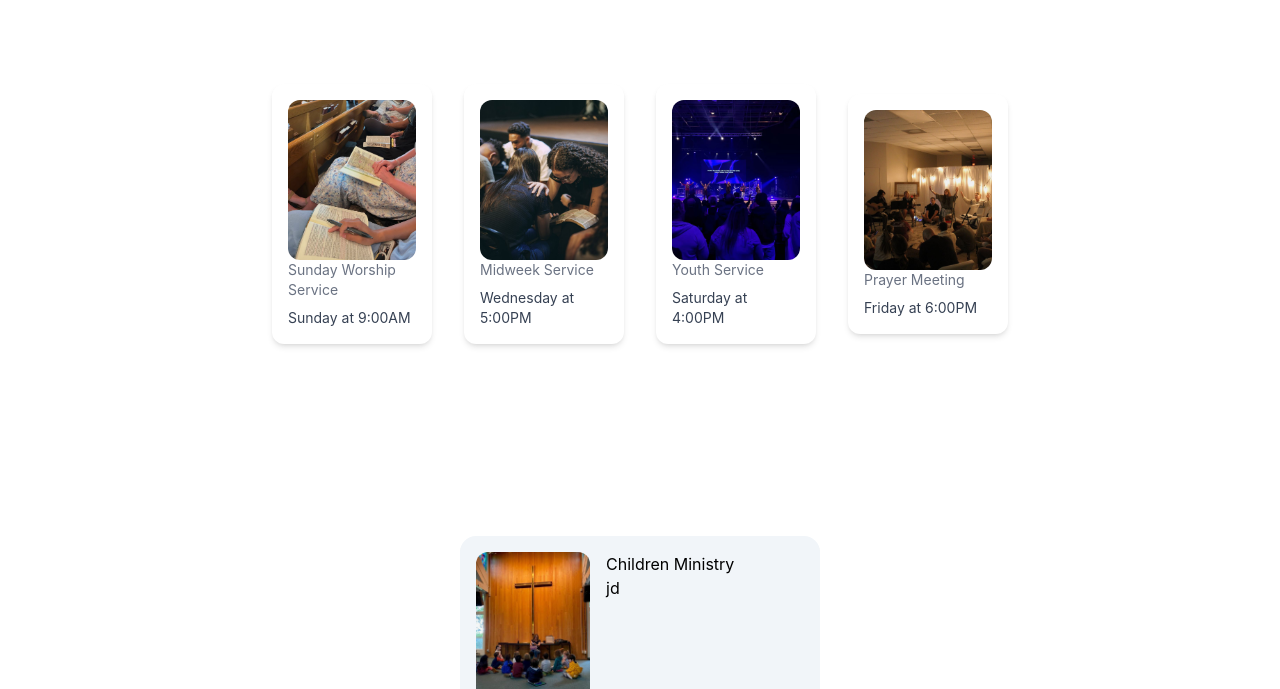
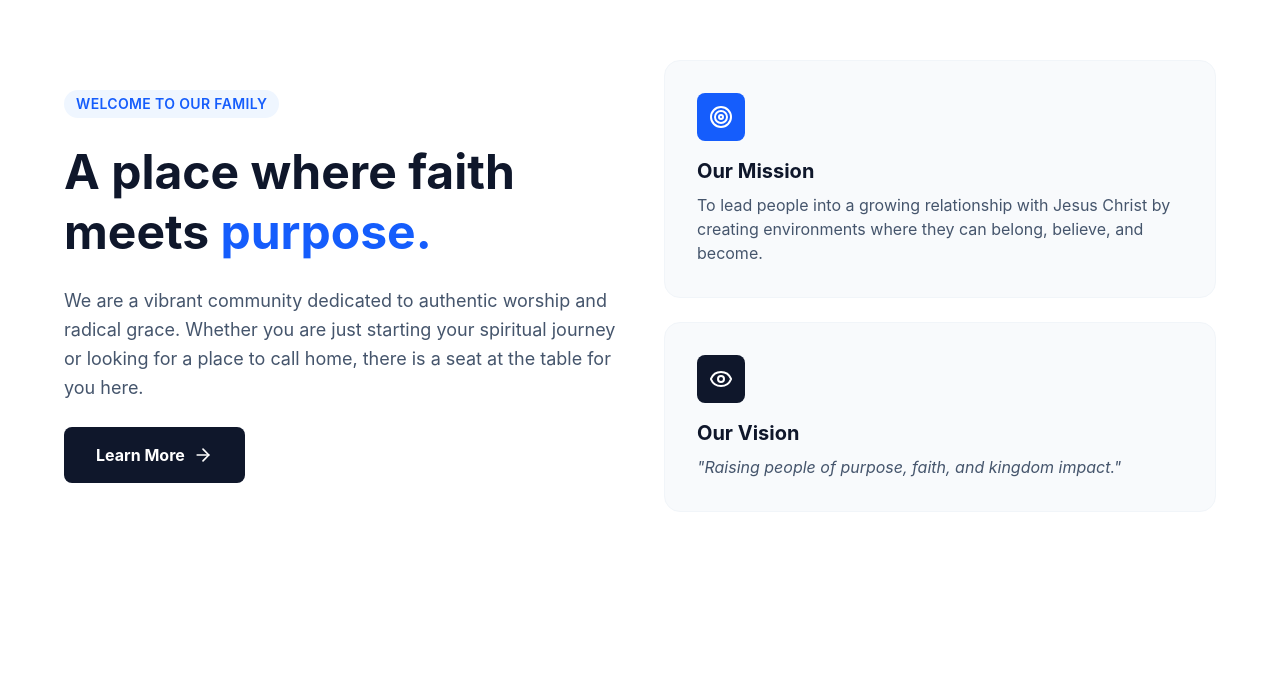
Before and after one commit to neducod/church-website, a React (Vite) app in the folder church-website/: page / in a window 1280 px wide. Shown: the part 836-1525 px from the top of the page. Built offline with nearby package versions, Linux system fonts and the light colour scheme.

Commit message:
lottie import failure

```diff
--- a/church-website/package.json
+++ b/church-website/package.json
@@ -11,6 +11,7 @@
   },
   "dependencies": {
     "@tailwindcss/vite": "^4.2.4",
+    "lucide-react": "^1.14.0",
     "react": "^19.2.5",
     "react-dom": "^19.2.5",
     "react-icons": "^5.6.0",
--- a/church-website/src/App.jsx
+++ b/church-website/src/App.jsx
@@ -10,6 +10,7 @@ import Ministry from './components/home/Ministry'
 import Sermons from './components/home/Sermons'
 import Cta from './components/home/Cta'
 import TestimonialSlider from './components/home/Testimonials'
+import AboutPreview from './components/home/About'
 
 function App() {
 
@@ -17,6 +18,7 @@ function App() {
     <>
       <NavBar/>
       <HeroSection/>
+      <AboutPreview/>
       <ServiceTime/>
       <Ministry/>
       <Sermons />
--- /dev/null
+++ b/church-website/src/components/home/About.jsx
@@ -0,0 +1,60 @@
+import React from 'react';
+import { ArrowRight, Target, Eye, Cross } from 'lucide-react';
+
+const AboutPreview = () => {
+  return (
+    <section className="bg-white py-16 px-6 md:py-24">
+      <div className="max-w-6xl mx-auto grid grid-cols-1 lg:grid-cols-2 gap-12 items-center">
+
+        {/* Left Side: Introduction */}
+        <div className="space-y-6">
+          <div className="inline-block px-3 py-1 rounded-full bg-blue-50 text-blue-600 font-semibold text-sm uppercase tracking-wide">
+            Welcome to Our Family
+          </div>
+          <h2 className="text-4xl md:text-5xl font-bold text-slate-900 leading-tight">
+            A place where faith meets <span className="text-blue-600">purpose.</span>
+          </h2>
+          <p className="text-lg text-slate-600 leading-relaxed">
+            We are a vibrant community dedicated to authentic worship and radical grace.
+            Whether you are just starting your spiritual journey or looking for a place
+            to call home, there is a seat at the table for you here.
+          </p>
+
+          <button className="flex items-center gap-2 bg-slate-900 text-white px-8 py-4 rounded-lg font-bold hover:bg-blue-600 transition-all duration-300 group">
+            Learn More
+            <ArrowRight className="w-5 h-5 group-hover:translate-x-1 transition-transform" />
+          </button>
+        </div>
+
+        {/* Right Side: Mission & Vision Cards */}
+        <div className="grid grid-cols-1 gap-6">
+          {/* Mission Card */}
+          <div className="p-8 rounded-2xl border border-slate-100 bg-slate-50 hover:shadow-xl transition-shadow duration-300">
+            <div className="w-12 h-12 bg-blue-600 rounded-lg flex items-center justify-center mb-4">
+              <Target className="text-white w-6 h-6" />
+            </div>
+            <h3 className="text-xl font-bold text-slate-900 mb-2">Our Mission</h3>
+            <p className="text-slate-600">
+              To lead people into a growing relationship with Jesus Christ by creating
+              environments where they can belong, believe, and become.
+            </p>
+          </div>
+
+          {/* Vision Card */}
+          <div className="p-8 rounded-2xl border border-slate-100 bg-slate-50 hover:shadow-xl transition-shadow duration-300">
+            <div className="w-12 h-12 bg-slate-900 rounded-lg flex items-center justify-center mb-4">
+              <Eye className="text-white w-6 h-6" />
+            </div>
+            <h3 className="text-xl font-bold text-slate-900 mb-2">Our Vision</h3>
+            <p className="text-slate-600 italic">
+              "Raising people of purpose, faith, and kingdom impact."
+            </p>
+          </div>
+        </div>
+
+      </div>
+    </section>
+  );
+};
+
+export default AboutPreview;
```
Also changed, not shown: 1 other file (tests, documents, lock files or other folders).
